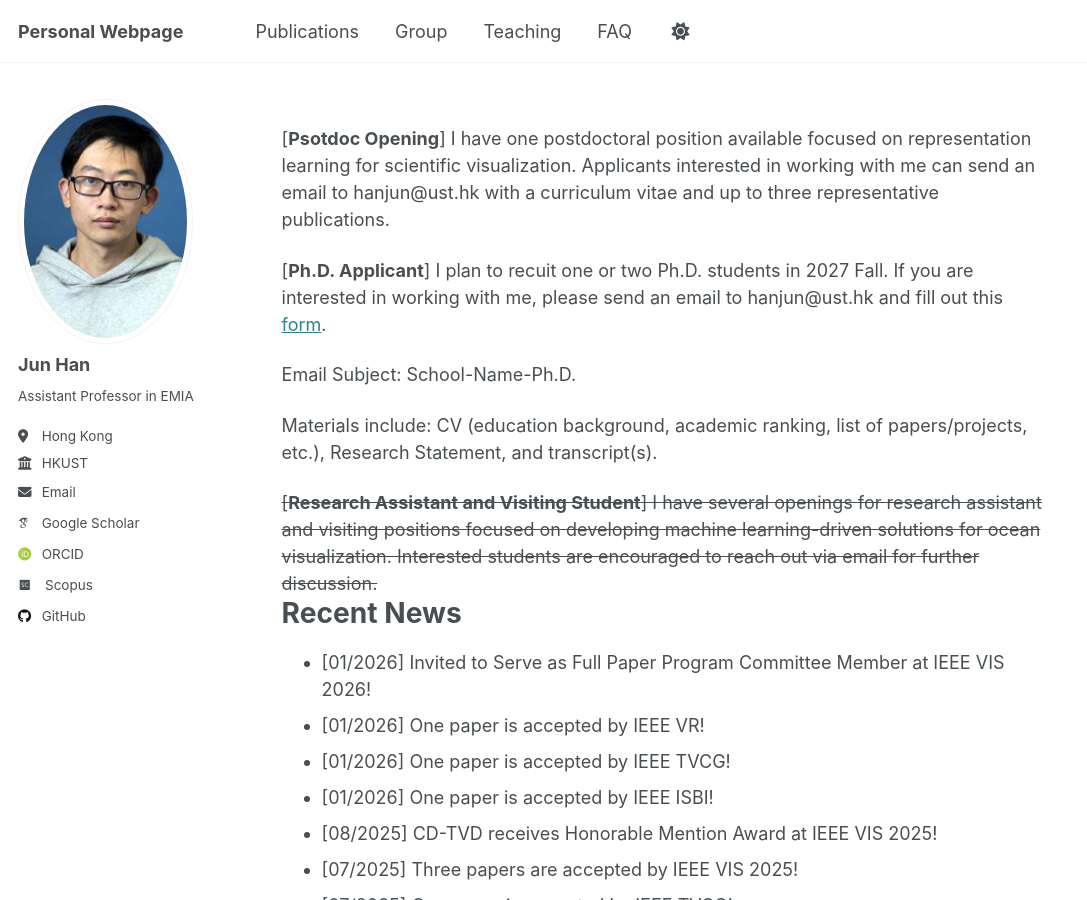
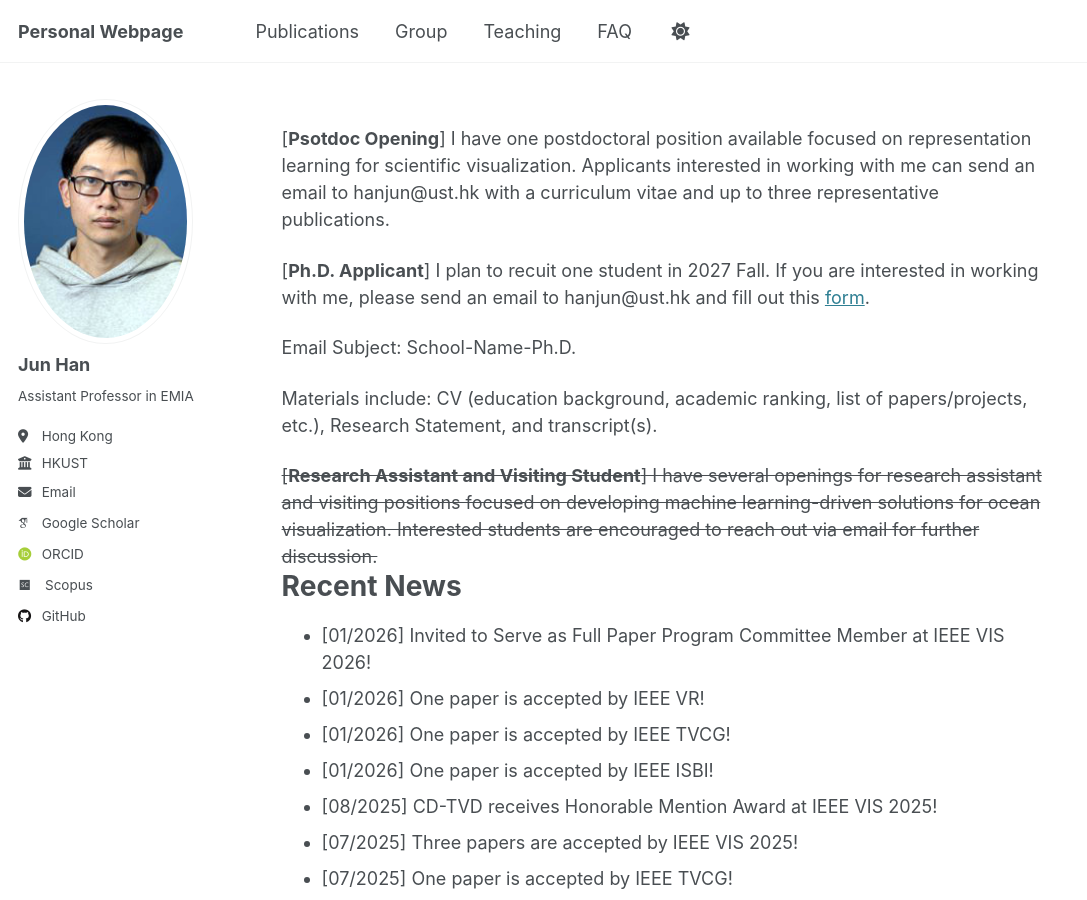
Before and after one commit to stevenhan1991/stevenhan1991.github.io, a Jekyll site: the page built from _pages/about.md, in a window 1280 px wide and 900 px high, scrolled down 781 px. Shown: the whole window, without its empty margins (0-1087 px from the left). Built offline with Jekyll 4.4.1, drawn with Linux system fonts in a browser that asks for light colours; some web fonts are replaced.

Commit message:
Update about.md

```diff
--- a/_pages/about.md
+++ b/_pages/about.md
@@ -24,7 +24,7 @@ The goal of my research is to answer these questions.
 
 [<b>Psotdoc Opening</b>] I have one postdoctoral position available focused on representation learning for scientific visualization. Applicants interested in working with me can send an email to hanjun@ust.hk with a curriculum vitae and up to three representative publications.
 
- [<b>Ph.D. Applicant</b>] I plan to recuit one or two Ph.D. students in 2027 Fall. If you are interested in working with me, please send an email to hanjun@ust.hk and fill out this <a href='https://forms.gle/FBWqxbXtYLyB9Rkw9'>form</a>.
+ [<b>Ph.D. Applicant</b>] I plan to recuit one student in 2027 Fall. If you are interested in working with me, please send an email to hanjun@ust.hk and fill out this <a href='https://forms.gle/FBWqxbXtYLyB9Rkw9'>form</a>.
 <br/>
 
 Email Subject: School-Name-Ph.D.
```
